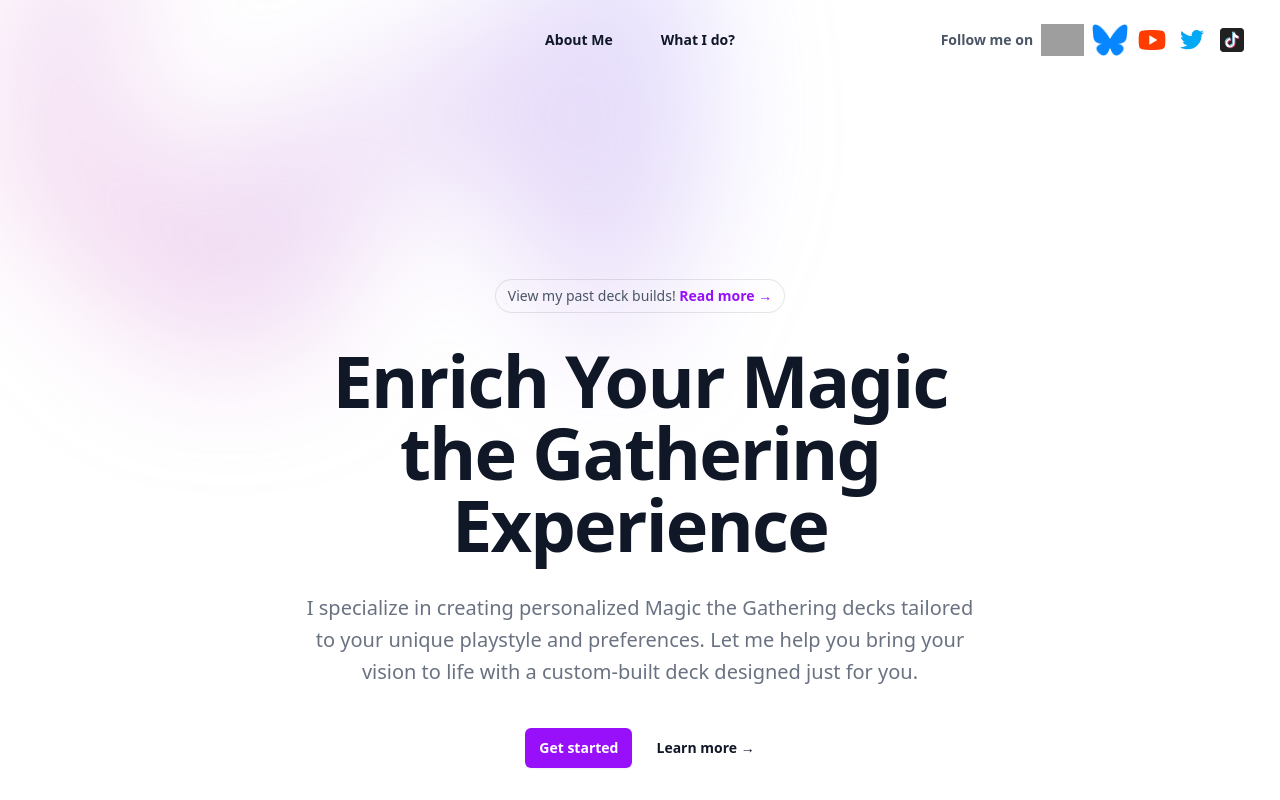
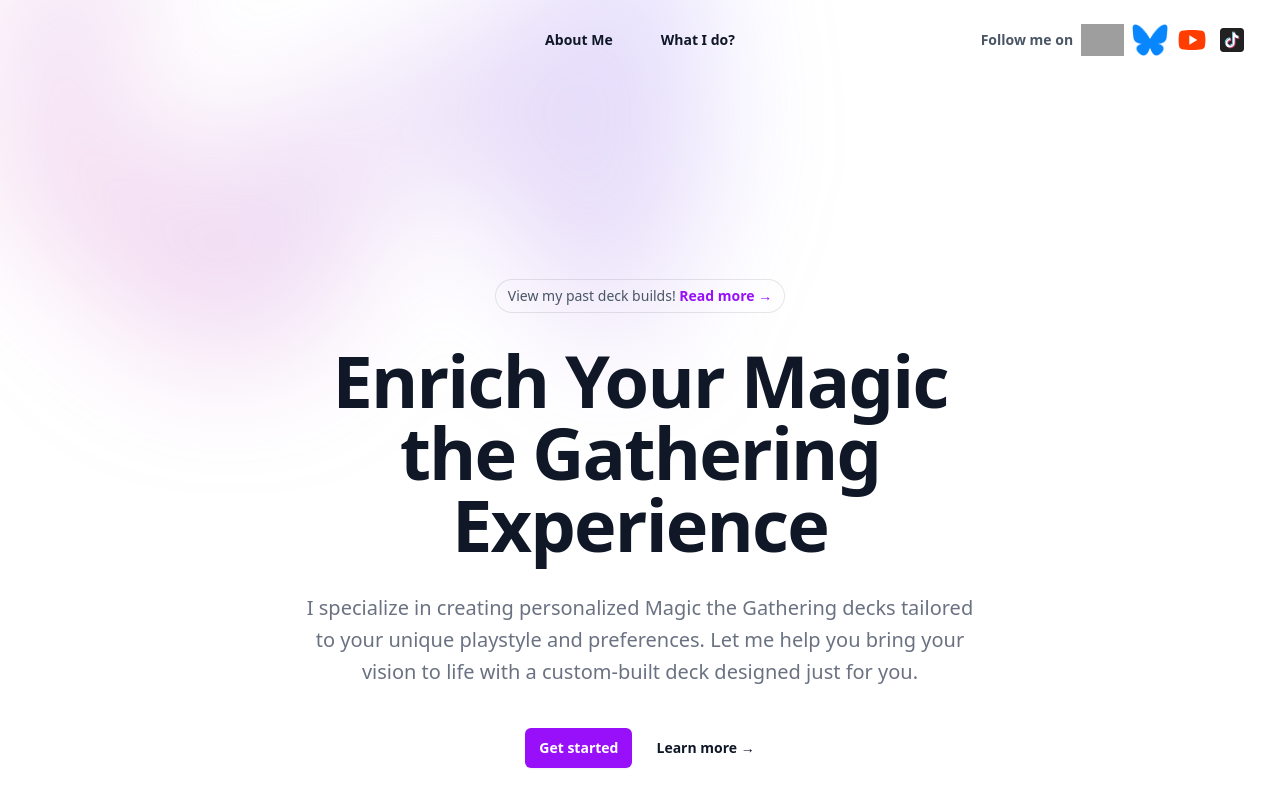
Before and after one commit to RRamirez1414/joses-mtg-deck-request, a React (Vite) app: page / in a window 1280 px wide. Shown: the top 800 px of the page. Built offline with nearby package versions, Linux system fonts and the light colour scheme; grey boxes are pictures that could not be loaded.

Commit message:
hf: remove twitter

```diff
--- a/src/components/Navigation.tsx
+++ b/src/components/Navigation.tsx
@@ -8,7 +8,7 @@
   InstagramLink,
   BlueSky,
   YoutubeLink,
-  TwitterLink,
+  // TwitterLink,
   TikTokLink,
 } from './MediaLinks'
 import { useState } from 'react'
@@ -82,7 +82,7 @@
           <InstagramLink />
           <BlueSky />
           <YoutubeLink />
-          <TwitterLink />
+          {/* <TwitterLink /> */}
           <TikTokLink />
         </div>
       </nav>
@@ -134,9 +134,9 @@
                   <span className="-mx-3 block rounded-lg px-3 py-2.5 text-base/7 font-semibold text-gray-900 hover:bg-gray-50">
                     <YoutubeLink />
                   </span>
-                  <span className="-mx-3 block rounded-lg px-3 py-2.5 text-base/7 font-semibold text-gray-900 hover:bg-gray-50">
+                  {/* <span className="-mx-3 block rounded-lg px-3 py-2.5 text-base/7 font-semibold text-gray-900 hover:bg-gray-50">
                     <TwitterLink />
-                  </span>
+                  </span> */}
                   <span className="-mx-3 block rounded-lg px-3 py-2.5 text-base/7 font-semibold text-gray-900 hover:bg-gray-50">
                     <TikTokLink />
                   </span>
```
